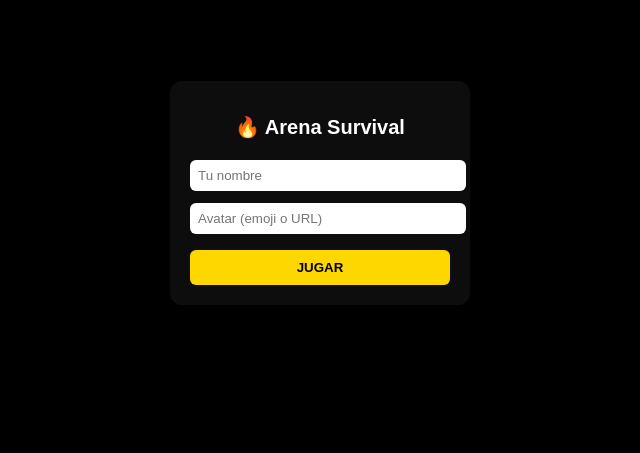
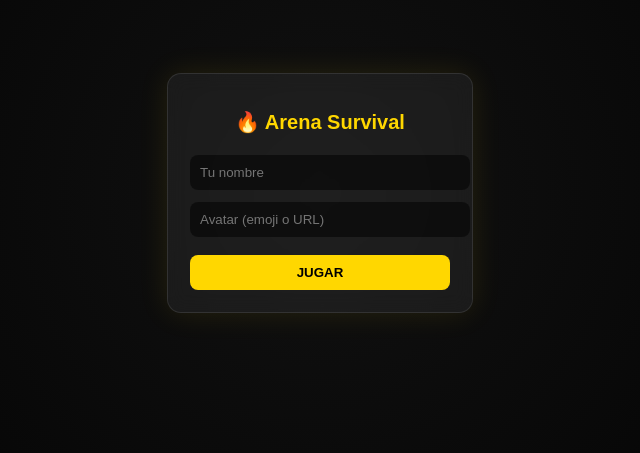
Before and after one commit to isaiasmed07/arena-game, a plain HTML site: page index.html in a window 1280 px wide. Shown: the part 207-660 px from the top of the page, without its empty margins (320-960 px from the left). Drawn offline with nearby package versions, Linux system fonts and the light colour scheme.

Commit message:
Mejora UI login + estilo arcade + Supabase estable

```diff
--- a/game.js
+++ b/game.js
@@ -5,9 +5,9 @@ const ctx = canvas.getContext("2d");
 const SUPABASE_URL = "https://mujgrjmwfeflvbutmbts.supabase.co";
 const SUPABASE_KEY = "sb_publishable_6Aw1vjP0NJ7IOF03qPc39Q_nME8oMMK";
 
-let supabase = null; // 👈 se inicializa después
+let supabase = null;
 
-// ===================== ESTADO DEL JUEGO =====================
+// ===================== ESTADO =====================
 let gameStarted = false;
 
 // ===================== RESIZE =====================
@@ -128,7 +128,7 @@ async function saveGlobalScore(finalScore) {
   }
 }
 
-// ===================== START GAME =====================
+// ===================== START GAME (FIX IMPORTANTE) =====================
 window.startGame = function () {
   const name = document.getElementById("playerName").value || "Player";
   const avatar = document.getElementById("playerAvatar").value || "🙂";
@@ -138,10 +138,14 @@ window.startGame = function () {
 
   document.getElementById("startScreen").style.display = "none";
 
-  // inicializar supabase SOLO cuando empieza el juego
-  supabase = window.supabase.createClient(SUPABASE_URL, SUPABASE_KEY);
+  // ✅ FIX: evitar crash si supabase aún no carga
+  if (window.supabase) {
+    supabase = window.supabase.createClient(SUPABASE_URL, SUPABASE_KEY);
+  } else {
+    console.warn("Supabase no cargó todavía");
+  }
 
-  // reset estado
+  // reset juego
   gameStarted = true;
   score = 0;
   player.hp = 100;
--- a/index.html
+++ b/index.html
@@ -34,7 +34,13 @@
     <p>Best: <span id="best">0</span></p>
   </div>
 
-  <!-- 🔫 Script del juego -->
+  <!-- ===================== LIBRERÍAS ===================== -->
+
+  <!-- ⚡ Supabase (OBLIGATORIO antes del juego) -->
+  <script src="https://cdn.jsdelivr.net/npm/@supabase/supabase-js"></script>
+
+  <!-- 🎮 Juego -->
   <script src="game.js"></script>
+
 </body>
 </html>
--- a/style.css
+++ b/style.css
@@ -28,11 +28,12 @@ canvas {
   font-size: 16px;
   z-index: 10;
 
-  background: rgba(0,0,0,0.5);
+  background: rgba(0,0,0,0.6);
   padding: 10px 14px;
   border-radius: 10px;
 
   min-width: 140px;
+  backdrop-filter: blur(6px);
 }
 
 #ui p {
@@ -49,7 +50,7 @@ canvas {
   position: fixed;
   width: 100%;
   height: 100%;
-  background: black;
+  background: radial-gradient(circle at center, #111, #000);
   z-index: 100;
 
   display: flex;
@@ -57,38 +58,56 @@ canvas {
   align-items: center;
 }
 
+/* 🧾 panel login */
 .panel {
-  background: rgba(255,255,255,0.05);
-  padding: 20px;
-  border-radius: 12px;
+  background: rgba(255,255,255,0.06);
+  border: 1px solid rgba(255,255,255,0.1);
+  padding: 22px;
+  border-radius: 14px;
   text-align: center;
   color: white;
   width: 260px;
+
+  backdrop-filter: blur(10px);
+  box-shadow: 0 0 30px rgba(255, 215, 0, 0.1);
 }
 
 .panel h1 {
   margin-bottom: 15px;
   font-size: 20px;
+  color: gold;
 }
 
+/* inputs */
 .panel input {
   width: 100%;
   margin: 6px 0;
-  padding: 8px;
-  border-radius: 6px;
+  padding: 10px;
+  border-radius: 8px;
   border: none;
   outline: none;
+
+  background: rgba(0,0,0,0.5);
+  color: white;
 }
 
+/* botón */
 .panel button {
-  margin-top: 10px;
+  margin-top: 12px;
   width: 100%;
   padding: 10px;
   background: gold;
   border: none;
   cursor: pointer;
   font-weight: bold;
-  border-radius: 6px;
+  border-radius: 8px;
+
+  transition: 0.2s;
+}
+
+.panel button:hover {
+  transform: scale(1.03);
+  background: #ffdf4d;
 }
 
 /* 📱 mobile */
@@ -98,4 +117,8 @@ canvas {
     top: 5px;
     left: 5px;
   }
+
+  .panel {
+    width: 85%;
+  }
 }
```
